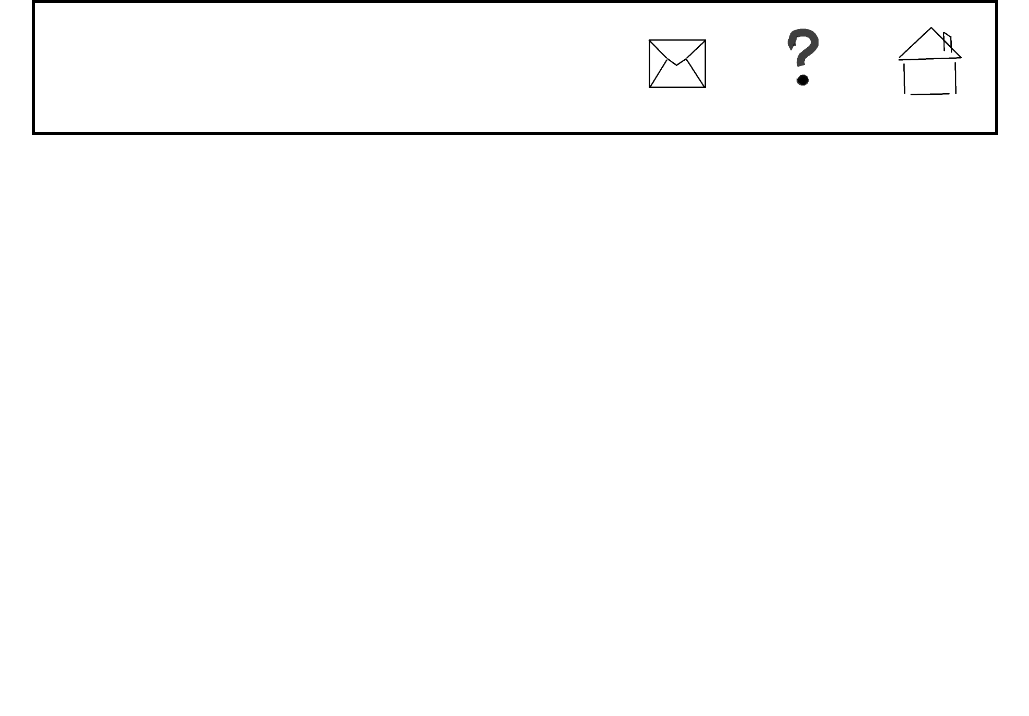
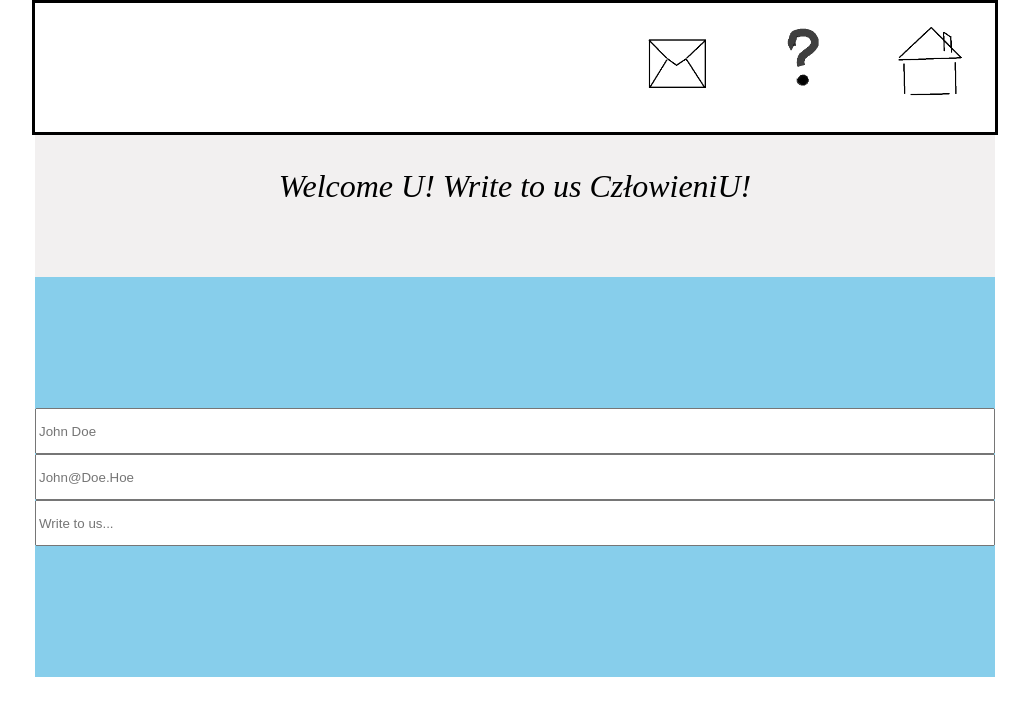
Before and after one commit to szymonbasiul/bosoreactproject, a React (Create React App) app: page /contact in a window 1280 px wide. Shown: the top 716 px of the page, without its empty margins (125-1154 px from the left). Built offline with nearby package versions, Linux system fonts and the light colour scheme.

Commit message:
Adding first Contact component css features

```diff
--- a/src/App.css
+++ b/src/App.css
@@ -3,6 +3,6 @@
   align-self: center;
   margin-left: auto;
   margin-right: auto;
-  background-color: rgba(207, 203, 203, 0.479)
+  background-color: rgba(207, 203, 203, 0.281)
 
 }
--- a/src/App.js
+++ b/src/App.js
@@ -4,10 +4,7 @@ import Navbar from './components/Navbar';
 import {BrowserRouter, Route, Switch} from 'react-router-dom';
 import Home from './components/Home';
 import About from './components/About';
-
-function Contact (){
-  return <div>contact</div>
-}
+import Contact from './components/Contact';
 
 function ErrorComponent (){
   return <div>eroor</div>
--- a/src/components/About.css
+++ b/src/components/About.css
@@ -3,6 +3,12 @@
     justify-content: space-around;
     margin-top: 150px;
 
+}
+
+#cv-container p{
+    color: white;
+    background-color: black;
+    margin: 0;
 }
 
 .profiles-class{
@@ -28,7 +34,8 @@
     background-color: rgba(220, 220, 220, 0.521);
 
 }
-p{
+
+.personal-info p{
     color: white;
     background-color: black;
     margin: 0;
@@ -38,8 +45,6 @@ p{
     display: flex;
     align-content: center;
     flex-direction: column;
-    border: 1px;
-    border-top-style: solid;
     grid-column: 1/3;
     grid-row: 2/3;
     margin: 5px;
@@ -47,8 +52,8 @@ p{
 }
 
 .personal-skills{
-    border: 1px;
-    border-top-style: solid;
+    display: flex;
+    align-content: center;
     flex-direction: column;
     grid-column: 1/3;
     grid-row: 3/4;
--- /dev/null
+++ b/src/components/Contact.css
@@ -0,0 +1,34 @@
+
+#contact-container{
+    display: flex;
+    flex-direction: column;
+    justify-content: center;
+    margin-top: 40px;
+    width: 100%;
+    height: 400px;
+    background-color: skyblue;
+}
+
+#contact-greeter {
+    display: flex;
+    margin: auto;
+    justify-content: center;
+    max-width: 80%;
+
+}
+
+#contact-greeter p{
+
+    margin-top: 160px;
+    text-align: center;
+    font-size: 32px;
+    font-style: italic;
+
+}
+
+#contact-container input{
+    justify-content: space-around;
+    height: 40px;
+    width: auto;
+
+}
--- /dev/null
+++ b/src/components/Contact.js
@@ -0,0 +1,26 @@
+import React from 'react';
+import './Contact.css';
+
+const Contact = function(){
+
+    const contactForm = (
+    <div>
+        <div id="contact-greeter">
+            <p>
+                Welcome U! Write to us CzłowieniU!
+            </p>
+        </div>
+        <div id ="contact-container">
+            <input type="text" name="name" placeholder="John Doe" />
+            <input type="text" name="email" placeholder="John@Doe.Hoe" />
+            <input type="text" name="message" placeholder="Write to us..." />
+        </div>
+    </div>
+)
+return contactForm;
+}
+
+
+
+
+export default Contact;
--- a/src/components/Home.css
+++ b/src/components/Home.css
@@ -3,7 +3,7 @@
     display: grid;
     grid-template-columns: auto;
     grid-template-rows: auto;
-    margin-top: 130px;
+    margin-top: 150px;
 }
 
 .project-class{
```
Also changed, not shown: src/components/About.js (line endings or trailing spaces).
